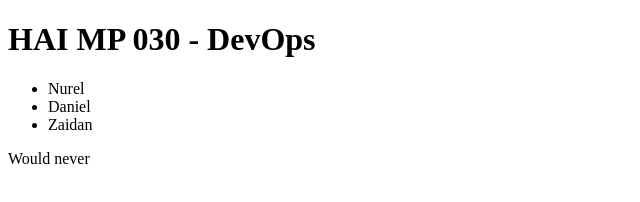
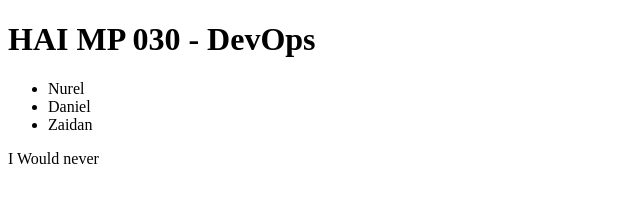
Before and after one commit to nurelhhh/pr-check, a website: page app/index.html in a window 1280 px wide. Shown: the full height of the page, 0-640 px from the left. Drawn offline with Linux system fonts and the light colour scheme.

Commit message:
Update index.html

```diff
--- a/app/index.html
+++ b/app/index.html
@@ -15,6 +15,6 @@
             <li>Zaidan</li>
         </ul>
     </div>
-    <p>Would never</p>
+    <p>I Would never</p>
 </body>
 </html>
```
